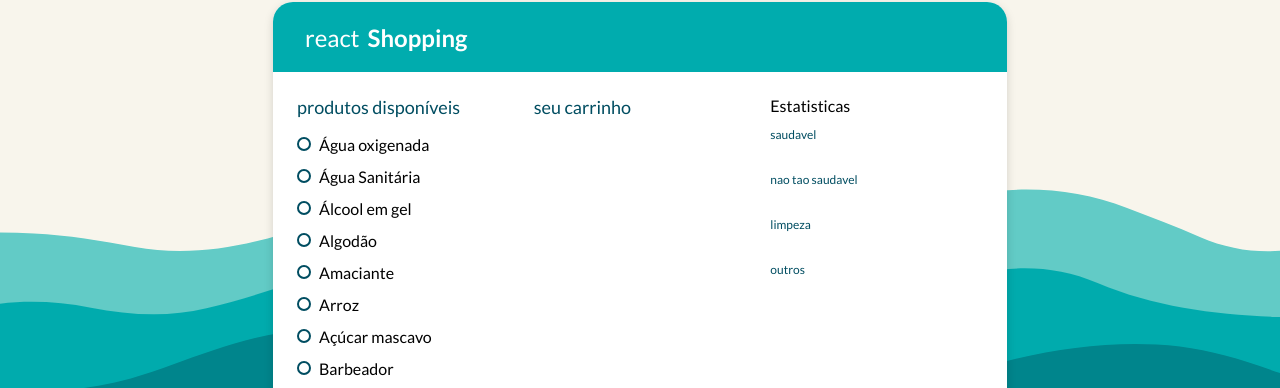
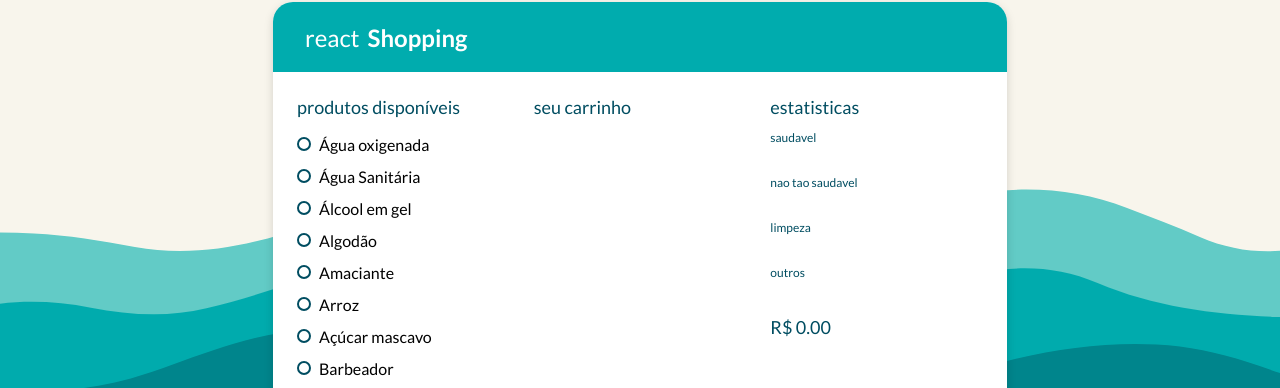
Before and after one commit to SIA2602/Desafio-React, a React (Create React App) app: page / in a window 1280 px wide. Shown: the part 111-499 px from the top of the page. Built offline with nearby package versions, Linux system fonts and the light colour scheme.

Commit message:
Adicionando Recurso de Soma de precos de forma dinamica.

```diff
--- a/src/components/App/App.jsx
+++ b/src/components/App/App.jsx
@@ -2,7 +2,7 @@ import React, { useEffect, useState } from 'react'
 import AppContainer from '../AppContainer/AppContainer'
 import AppHeader from '../AppHeader/AppHeader'
 import LineChart from '../../shared/LineChart/LineChart'
-import { Wrapper, Card } from './App.styles'
+import { Wrapper, Card, Title } from './App.styles'
 import ShoppingList from '../ShoppingList/ShoppingList'
 import productsMock from '../../mocks/productsList.json'
 import extractPercentage from '../../utils/extractPercentage'
@@ -12,9 +12,15 @@ function App(){
 
     const [products, setProducts] = useState(productsMock.products)
     const [productsSelected, setProductsSelected] = useState([])
+    const [total, setTotal] = useState(0)
+
     useEffect(() => {
         const newProductsSelected = products.filter(product => product.checked)
         setProductsSelected(newProductsSelected) }, [products])
+
+    useEffect(() => {
+        const newTotal = productsSelected.map(value => value.price).reduce( (a,b) => a + b, 0).toFixed(2)
+        setTotal(newTotal)}, [productsSelected])
 
     //funcao responsavel por alterar status do checkbox
     function handleToggle(id){
@@ -33,7 +39,7 @@ function App(){
 
                 colMiddle={<ShoppingList title={'Seu Carrinho'} products={productsSelected} onToggle={handleToggle}/>}
 
-                colRight={<div>Estatisticas
+                colRight={<Title>estatisticas
                     <LineChart
                         title={'saudavel'}
                         percentage={extractPercentage(
@@ -77,7 +83,12 @@ function App(){
                         )}
                         color={colors[3]}
                     />
-                </div>}
+
+                    <div style={{color: '#004D61', fontSize: '18px', marginTop: '18px'}}>
+                        {"R$ "+total}
+                    </div>
+
+                </Title>}
             />
         </Card>
     </Wrapper>
--- a/src/components/App/App.styles.js
+++ b/src/components/App/App.styles.js
@@ -20,3 +20,10 @@ export const Card = styled.div`
     border-radius: 20px;
     box-shadow: 0 3px 10px rgba(0,0,0,.15);
 `
+
+export const Title = styled.h2`
+    color: #004D61;
+    font-size: 18px;
+    font-weight: 400;
+    height: 32px;
+`
```
